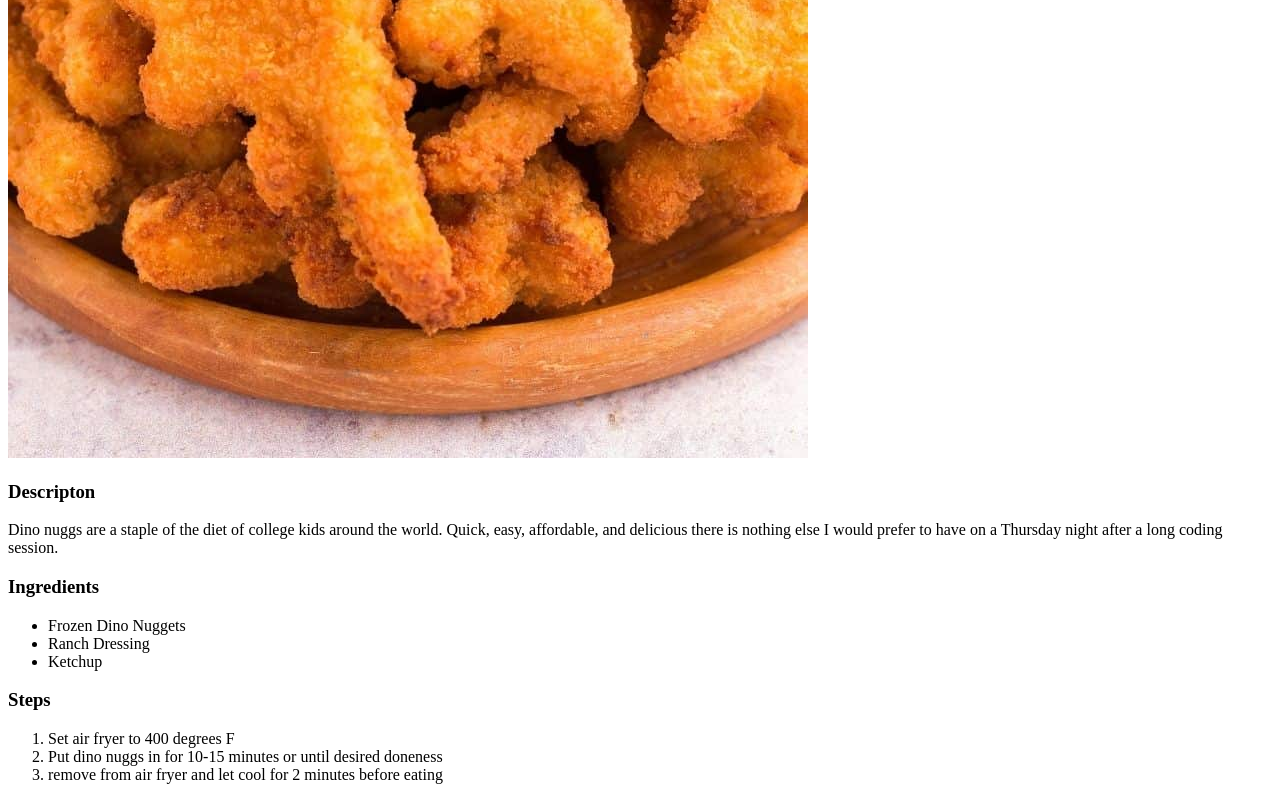
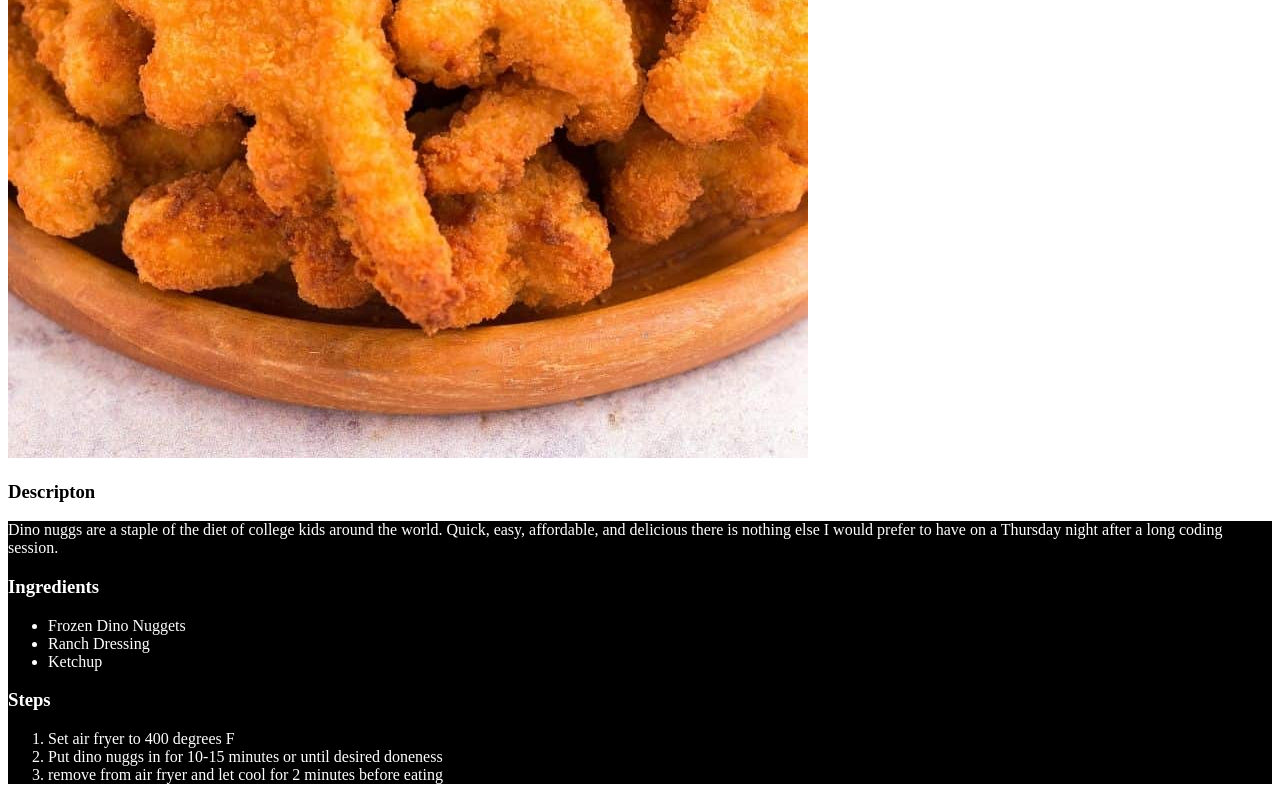
Before and after one commit to cookedmoon/odin-recipes, a plain HTML site: page recipes/dino_nuggs.html in a window 1280 px wide. Shown: the part 822-1622 px from the top of the page. Drawn offline with Linux system fonts and the light colour scheme.

Commit message:
test to get CSS to work
testing <div>

```diff
--- a/style.CSS
+++ b/style.CSS
@@ -1,4 +1,4 @@
-.p {
+.one {
     font-family: 'Times New Roman', Times, serif;
     font-size: medium;
     color: white;
```
